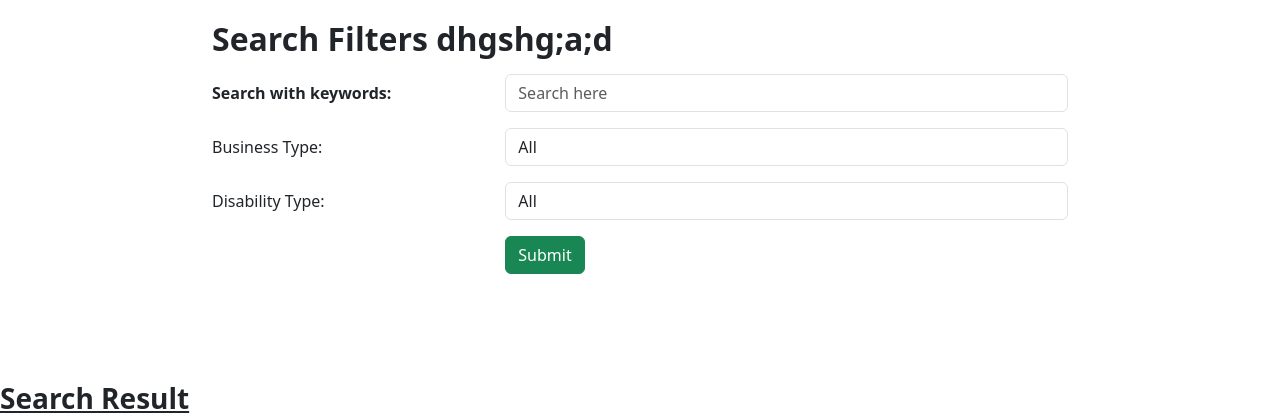
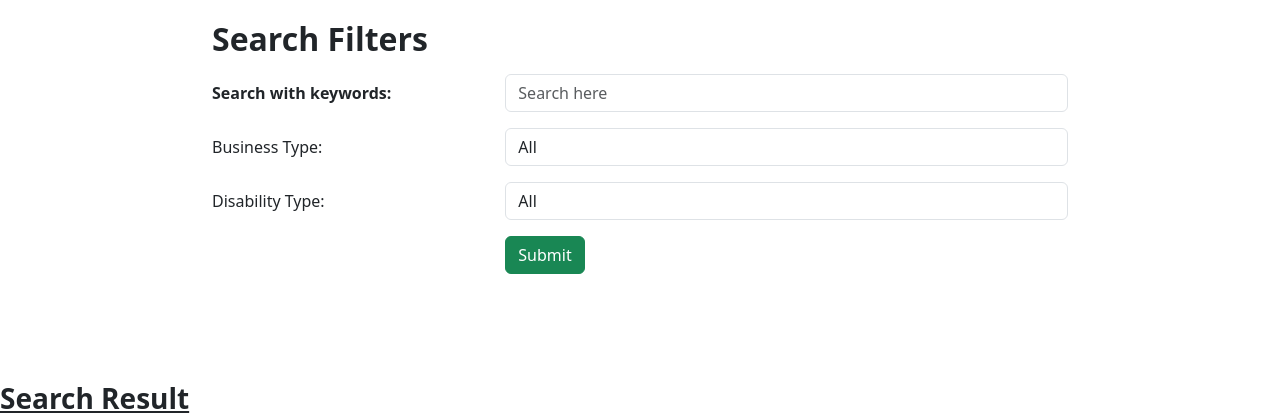
Before and after one commit to Waris-Al/EW2, a PHP site: page /CheckVenue.php in a window 1280 px wide. Shown: the part 56-476 px from the top of the page. Run offline with PHP 8.4, Linux system fonts and the light colour scheme; some libraries are stand-ins or nearby versions.

Commit message:
i hope so

```diff
--- a/CheckVenue.php
+++ b/CheckVenue.php
@@ -89,7 +89,7 @@ if(isset($_POST['save']))
 </head>
 <body>
   <div class="container">
-    <h2 class="mb-3">Search Filters dhgshg;a;d</h2>
+    <h2 class="mb-3">Search Filters</h2>
 
     <form action="#" method="post">
       <div class="form-group row">
@@ -157,7 +157,7 @@ if(isset($_POST['save']))
         </thead>
         <tbody>
                 <?php
-                $URL = "https://everyonewelcome2.azurewebsites.net/";
+                  $URL = "https://everyonewelcome2.azurewebsites.net/";
                  if(!$building)
                  {
                     echo '<tr>No data found</tr>';
@@ -168,7 +168,7 @@ if(isset($_POST['save']))
                         ?>
                     <tr>
                         <td><?php echo $key+1;?></td>
-                        <td><a href="<?php echo $value['cname'] . '.pdf'; ?>" target="_blank" onclick="window.open('<?php echo $URL . $value['cname'] . '.pdf'; ?>','newwindow','width=800,height=600'); return false;"><?php echo $value['cname'];?></td>
+                        <td><a href="<?php echo $URL . $value['cname'] . '.pdf'; ?>" target="_blank" onclick="window.open('<?php echo $URL . $value['cname'] . '.pdf'; ?>','newwindow','width=800,height=600'); return false;"><?php echo $value['cname'];?></td>
                         <td><?php echo $value['city'];?></td>
                         <td><?php echo $value['postal'];?></td>
                         <td><?php echo $value['btype'];?></td>
```
